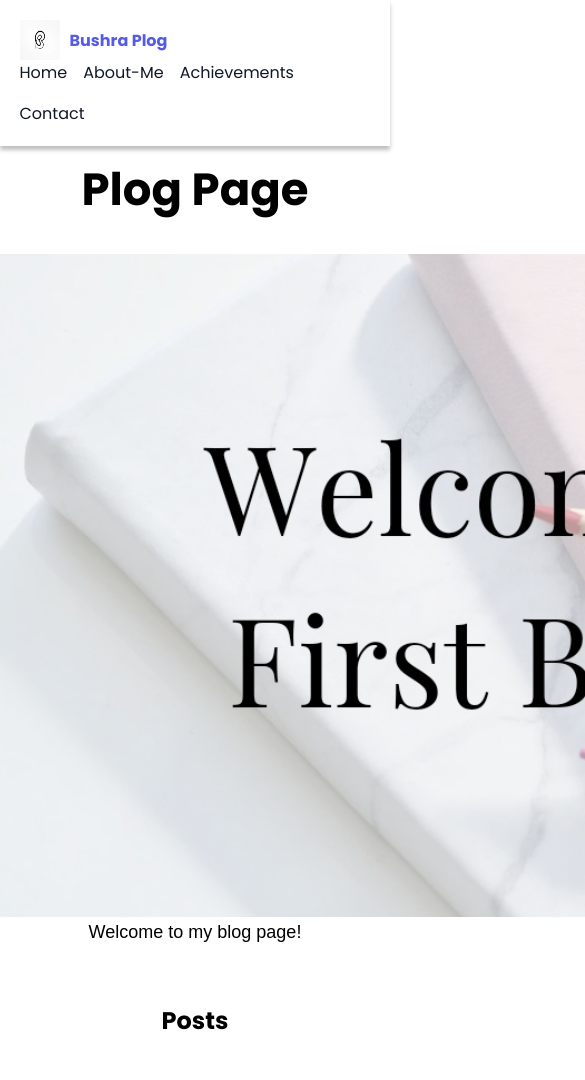
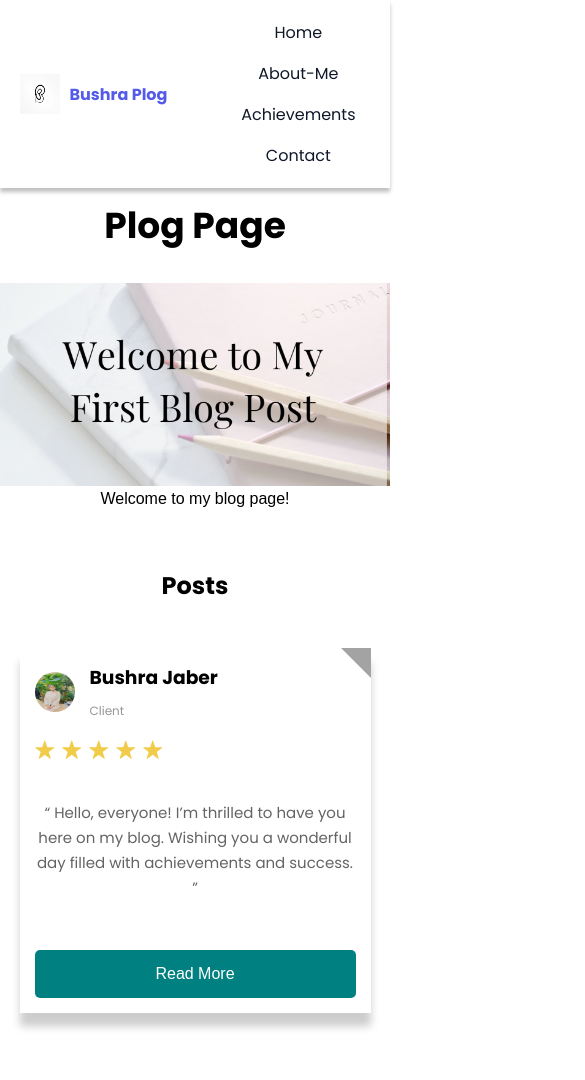
Before and after one commit to BushraJaber/project1Udacity, a plain HTML site: page index.html in a window 390 px wide. Shown: the top 1080 px of the page, 585 px wide, since content can reach past the window. Drawn offline with Linux system fonts and the light colour scheme; a web font is replaced by a local one.

Commit message:
update home page

```diff
--- a/css/main.css
+++ b/css/main.css
@@ -23,19 +23,19 @@
     font-family: "Poetsen One", sans-serif;
 }
 
-.welcom img {
-    width: 90%;
+.welcome img {
+    width: 100%; /* جعل الصورة تتناسب مع عرض الشاشة */
     height: auto; /* الحفاظ على نسبة الطول والعرض */
 }
 
 /* عند عرض الشاشة أقل من 480 بكسل (الهواتف الذكية الصغيرة) */
 @media (max-width: 480px) {
     .Plog {
-        font-size: 30px; /* تقليل حجم الخط للعنوان */
+        font-size: 24px; /* تقليل حجم الخط */
     }
 
     .welcome {
-        font-size: 18px; /* تقليل حجم الخط */
+        font-size: 16px; /* تقليل حجم الخط */
     }
 
     .post {
@@ -49,7 +49,14 @@
 
     .button {
         width: 100%; /* جعل زر "Read More" بعرض كامل */
-        padding: 10px; /* إضافة padding */
+        padding: 15px; /* إضافة padding */
+        font-size: 16px; /* زيادة حجم الخط للزر */
+        transition: background-color 0.3s, color 0.3s; /* تأثير الانتقال */
+    }
+
+    .button:hover {
+        background-color: #d1c4e9; /* تغيير اللون عند التحويم */
+        color: #fff; /* تغيير لون النص عند التحويم */
     }
 }
 
@@ -65,6 +72,58 @@
         width: 90%; /* تقليل العرض إلى 90% */
         max-width: none; /* إزالة الحد الأقصى للعروض */
         margin: 15px 0; /* تقليل الهوامش العمودية */
-        padding: 10px; /* تقليل الحشو */
+        padding: 15px; /* إضافة padding */
+    }
+
+    .navbar ul {
+        text-align: center; /* توسيط العناصر في القائمة */
+        flex-direction: column; /* تغيير الاتجاه إلى عمودي */
+        list-style-type: none; /* إزالة النقاط */
+        padding: 0;
+    }
+
+    .navbar ul li {
+        display: block; /* جعل العناصر تحت بعضها */
+        margin: 10px 0; /* إضافة مسافة عمودية */
+    }
+
+    .welcome img {
+        width: 100%; /* جعل الصورة تتناسب مع عرض الشاشة */
+    }
+
+    .post {
+        width: 100%; /* جعل كل منشور يأخذ عرض كامل */
+        margin-bottom: 15px; /* إضافة مساحة تحت كل منشور */
     }
 }
+
+/* تأكد من إعداد الأساسيات لجعل الموقع مستجيبًا */
+html, body {
+    margin: 0;
+    padding: 0;
+    height: 100%;
+    box-sizing: border-box;
+}
+
+.container {
+    width: 90%; /* ضبط عرض الحاوية */
+    max-width: 1200px; /* تحديد أقصى عرض */
+    margin: 0 auto; /* توسيط الحاوية */
+}
+
+.header, .footer {
+    text-align: center; /* توسيط المحتوى */
+}
+
+.navbar ul {
+    display: flex; /* استخدام flexbox لتوزيع العناصر */
+    justify-content: center; /* توسيط العناصر */
+    flex-wrap: wrap; /* السماح بتوزيع العناصر في عدة صفوف */
+    list-style-type: none; /* إزالة النقاط */
+    padding: 0;
+}
+
+.navbar ul li {
+    display: inline-block; /* جعل العناصر تظهر في صف */
+    margin: 0 15px; /* إضافة مسافة بين العناصر */
+}
```
